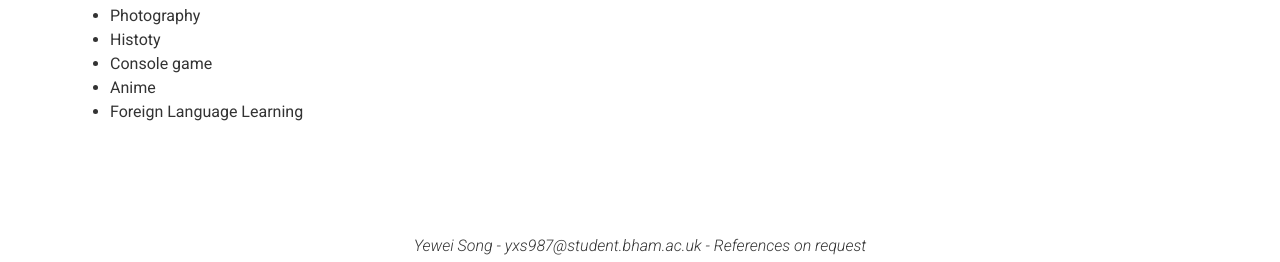
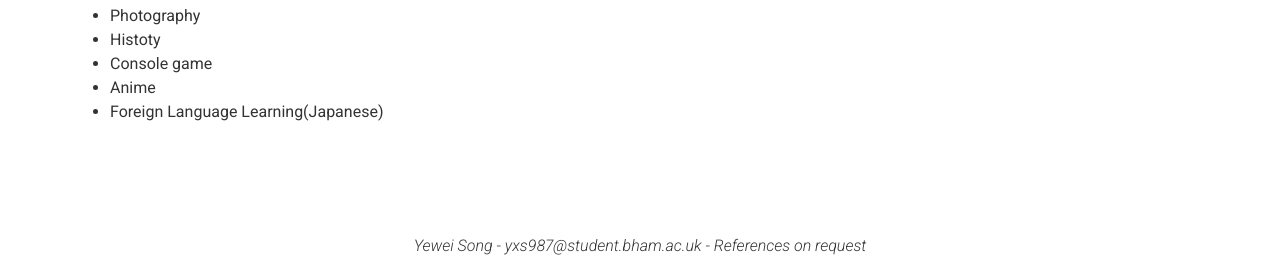
Before and after one commit to Etamin/Etamin.github.io, a Jekyll site: the page built from index.md, in a window 1280 px wide and 900 px high, scrolled down 1874 px. Shown: the part 635-897 px from the top of the window. Built offline with Jekyll 4.4.1, drawn with Linux system fonts in a browser that asks for light colours; nearby versions of some CDN libraries.

Commit message:
Update _config.yml

```diff
--- a/_config.yml
+++ b/_config.yml
@@ -58,7 +58,7 @@ more_content: | # this will include new lines to allow paragraphs
     - Histoty
     - Console game
     - Anime
-    - Foreign Language Learning
+    - Foreign Language Learning(Japanese)
 
 # Footer
 footer_show_references: true
```
